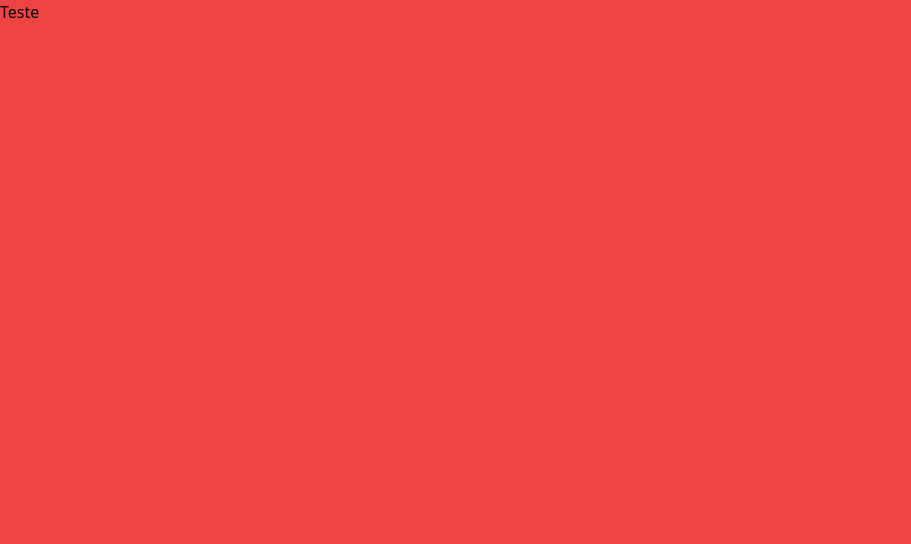
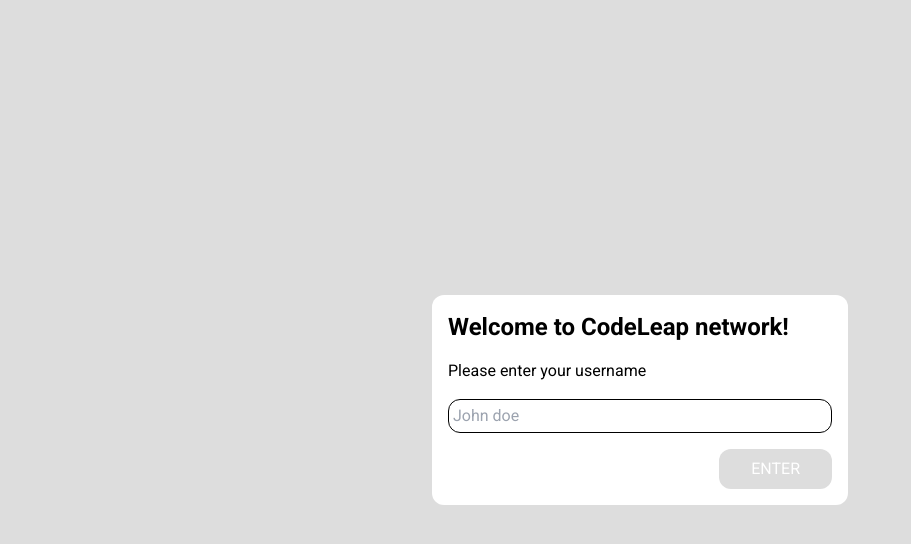
Before and after one commit to LucasP1nheiro/codeleap-test, a React (Vite) app: page / in a window 1280 px wide. Shown: the top 544 px of the page, without its empty margins (0-911 px from the left). Built offline with nearby package versions, Linux system fonts and the light colour scheme.

Commit message:
create signup page

```diff
--- a/src/App.tsx
+++ b/src/App.tsx
@@ -1,3 +1,4 @@
+import Signup from "./pages/Signup"
 
 
 function App() {
@@ -5,9 +6,9 @@
 
   return (
     <>
-      <div className="h-screen w-screen bg-red-500">
+      <div className="min-h-screen w-screen">
 
-        <h1>Teste</h1>
+        <Signup />
       </div>
     </>
   )
--- /dev/null
+++ b/src/components/Signup/SignupModal.tsx
@@ -0,0 +1,42 @@
+import { FormEvent, useState } from "react"
+
+
+export const SignupModal = () => {
+    const [userName, setUserName] = useState("")
+
+    const handleSubmit = (e: FormEvent) => {
+        e.preventDefault()
+
+        console.log(userName)
+    }
+
+  return (
+    <form
+        onSubmit={handleSubmit}
+        className="flex flex-col gap-4 p-4 bg-white rounded-xl xl:w-1/3 md:w-1/2 w-full"
+    >
+        <h1 className="font-bold text-2xl">Welcome to CodeLeap network!</h1>
+
+        <label htmlFor="username">Please enter your username</label>
+          <input
+            placeholder="John doe"
+            name="username"
+            type="text"
+            className="outline-none rounded-xl border-[1px] border-black p-1"
+            onChange = {(e) => setUserName(e.target.value)}
+          />
+
+          <div
+            className="w-full flex justify-end items-center"
+          >
+            <button
+                type="submit"
+                className={userName === "" ? "bg-default px-8 py-2 rounded-xl w-fit text-white uppercase justify-end" : "bg-paleBlue px-8 py-2 rounded-xl w-fit text-white uppercase justify-end"}
+                disabled={userName === ""}
+            >
+                Enter
+            </button>
+        </div>
+    </form>
+  )
+}
--- a/src/index.css
+++ b/src/index.css
@@ -1,3 +1,11 @@
+@import url('https://fonts.googleapis.com/css2?family=Roboto:wght@400;700&display=swap');
+
 @tailwind base;
 @tailwind components;
 @tailwind utilities;
+
+
+
+body {
+    font-family: 'Roboto', sans-serif;
+}
--- /dev/null
+++ b/src/pages/Signup.tsx
@@ -0,0 +1,12 @@
+import { SignupModal } from "../components/Signup/SignupModal"
+
+
+const Signup = () => {
+  return (
+    <div className="w-screen h-screen bg-default flex items-center justify-center p-4">
+          <SignupModal />
+    </div>
+  )
+}
+
+export default Signup
--- a/tailwind.config.cjs
+++ b/tailwind.config.cjs
@@ -5,7 +5,13 @@
     "./src/**/*.{js,ts,jsx,tsx}",
   ],
   theme: {
-    extend: {},
+    extend: {
+      backgroundColor: {
+        'default': '#dddddd',
+        'paleBlue': '#7695EC'
+      }
+
+    },
   },
   plugins: [],
 }
```
